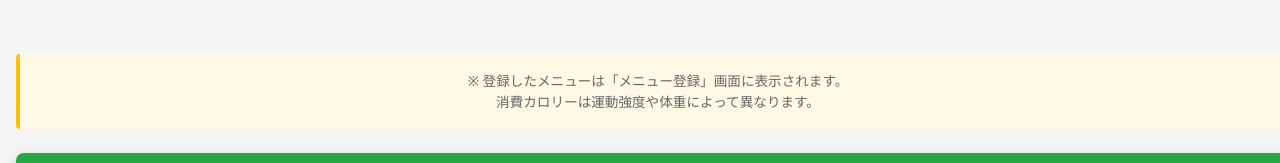
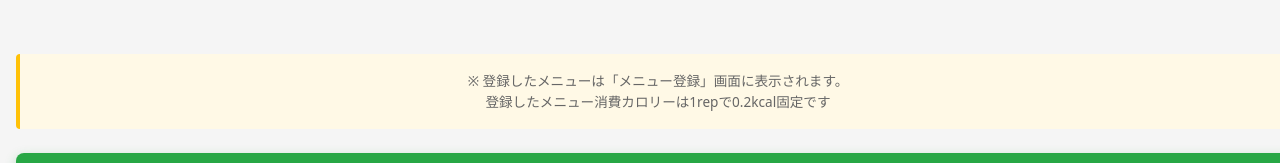
Before and after one commit to BandaiTakumi/massle_app, a React (Vite) app: page /add-menu in a window 1280 px wide. Shown: the part 514-677 px from the top of the page. Built offline with nearby package versions, Linux system fonts and the light colour scheme.

Commit message:
文言修正

```diff
--- a/src/components/pages/AddMenu.jsx
+++ b/src/components/pages/AddMenu.jsx
@@ -83,7 +83,7 @@ function AddMenu() {
         <p className="note-text">
           ※ 登録したメニューは「メニュー登録」画面に表示されます。
           <br />
-          消費カロリーは運動強度や体重によって異なります。
+          登録したメニュー消費カロリーは1repで0.2kcal固定です
         </p>
       </div>
 
```
Also changed, not shown: 2 other files (tests, documents, lock files or other folders).
